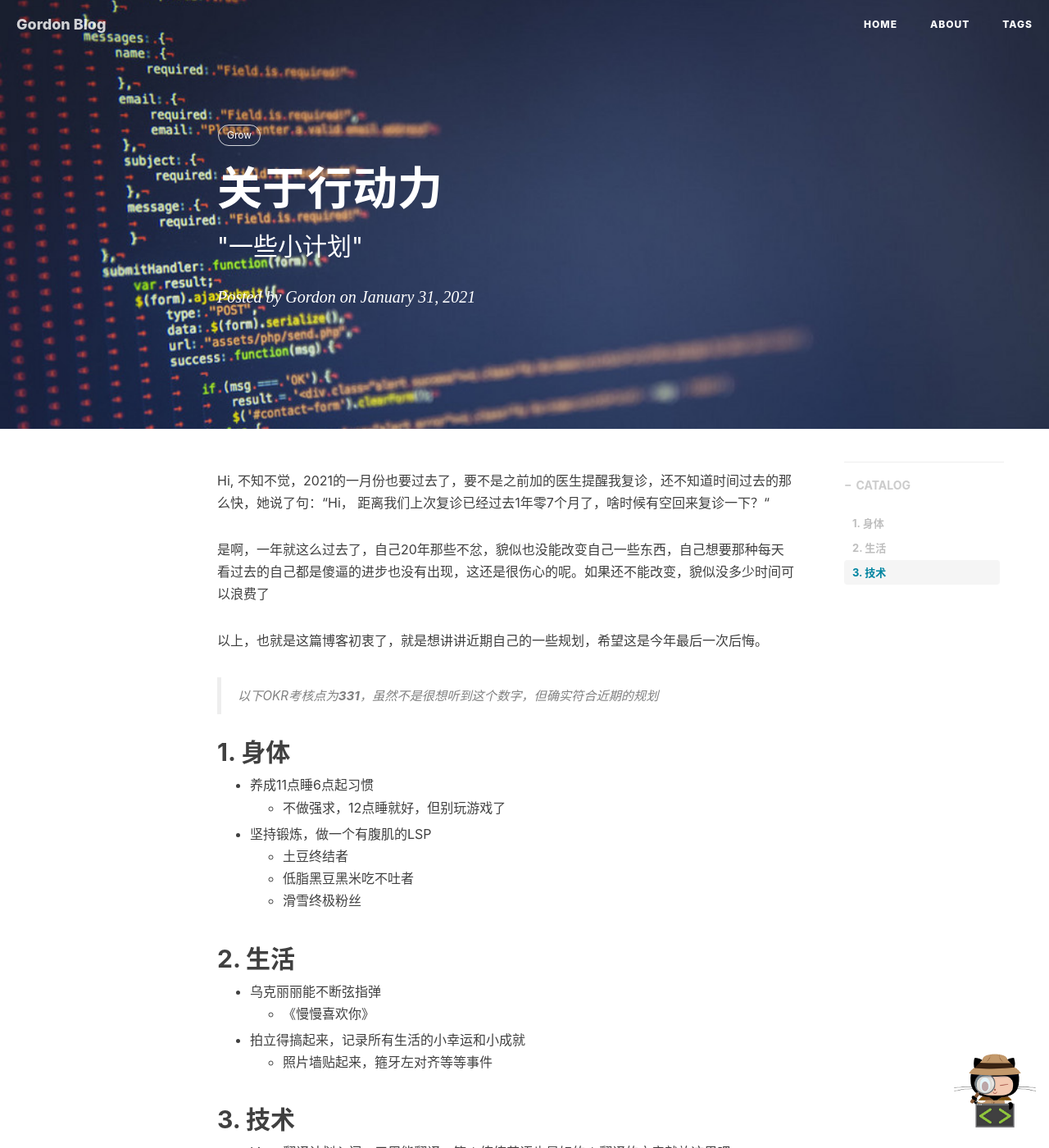
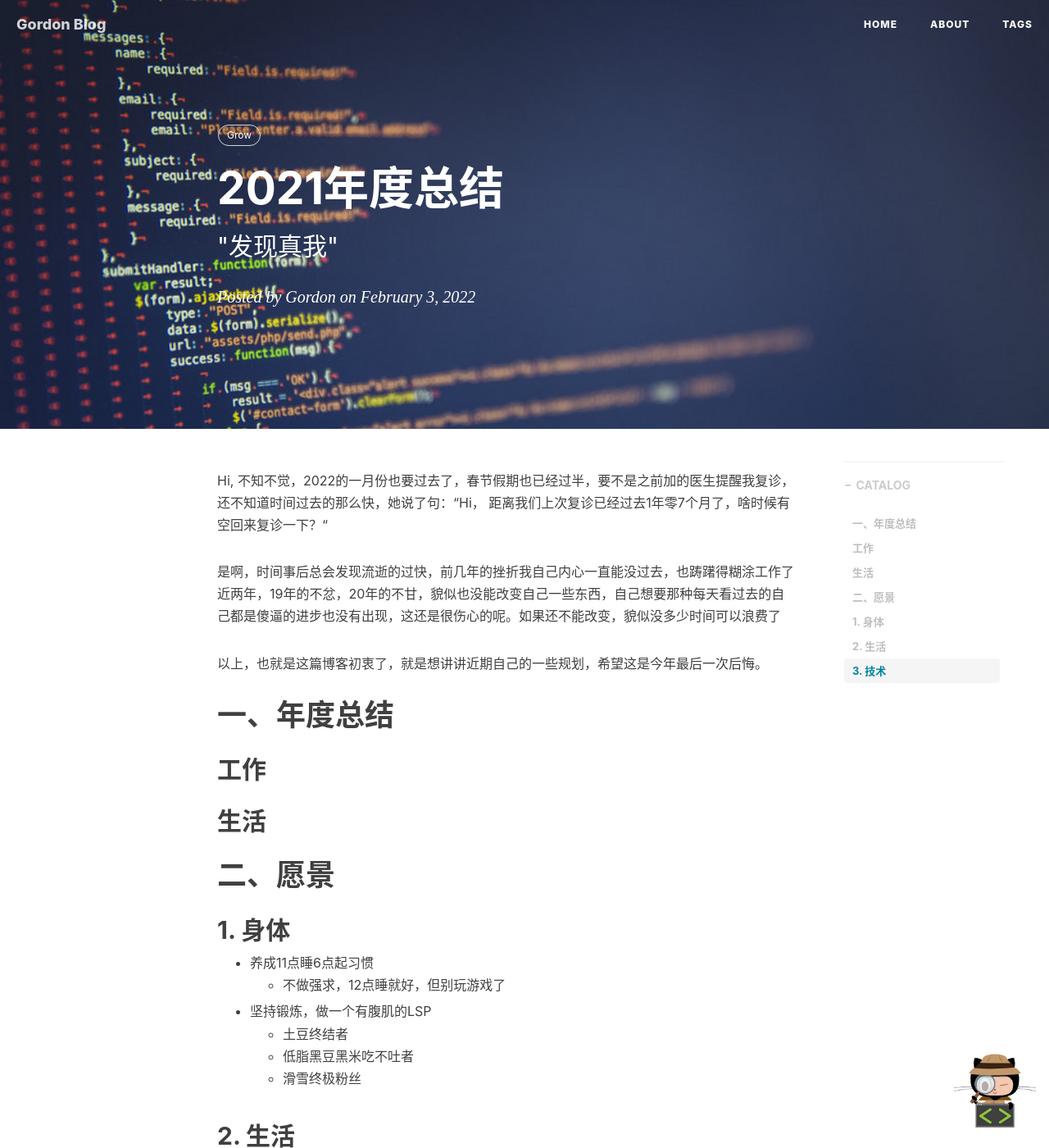
Before and after one commit to Gordon-Deng/Gordon-Deng.github.io, a Jekyll site: the page built from _posts/2022-01-31-关于行动力.markdown, in a window 1280 px wide and 1400 px high. Shown: the whole window at 82% size. Built offline with Jekyll 4.4.1, drawn with Linux system fonts in a browser that asks for light colours; nearby versions of some CDN libraries; comment, search, counter and statistics services are not loaded; some of the changed text lies outside the part shown.

Commit message:
create 2021 review

```diff
--- a/_posts/2021-01-31-关于行动力.markdown
+++ b/_posts/2022-01-31-关于行动力.markdown
@@ -1,8 +1,8 @@
 ---
 layout:     post
-title:      "关于行动力"
-subtitle:   "\"一些小计划\""
-date:       2021-01-31 5:00:00
+title:      "2021年度总结"
+subtitle:   "\"发现真我\""
+date:       2022-02-03 5:00:00
 author:     "Gordon"
 header-img: "img/in-post/2020-03-01-java11/java11-bg.jpg"
 catalog: true
@@ -10,15 +10,18 @@ tags:
     - Grow
 ---
 
-Hi, 不知不觉，2021的一月份也要过去了，要不是之前加的医生提醒我复诊，还不知道时间过去的那么快，她说了句：“Hi， 距离我们上次复诊已经过去1年零7个月了，啥时候有空回来复诊一下？“
+Hi, 不知不觉，2022的一月份也要过去了，春节假期也已经过半，要不是之前加的医生提醒我复诊，还不知道时间过去的那么快，她说了句：“Hi， 距离我们上次复诊已经过去1年零7个月了，啥时候有空回来复诊一下？“
 
-是啊，一年就这么过去了，自己20年那些不忿，貌似也没能改变自己一些东西，自己想要那种每天看过去的自己都是傻逼的进步也没有出现，这还是很伤心的呢。如果还不能改变，貌似没多少时间可以浪费了
+是啊，时间事后总会发现流逝的过快，前几年的挫折我自己内心一直能没过去，也踌躇得糊涂工作了近两年，19年的不忿，20年的不甘，貌似也没能改变自己一些东西，自己想要那种每天看过去的自己都是傻逼的进步也没有出现，这还是很伤心的呢。如果还不能改变，貌似没多少时间可以浪费了
 
 
 以上，也就是这篇博客初衷了，就是想讲讲近期自己的一些规划，希望这是今年最后一次后悔。
 
-> 以下OKR考核点为**331**，虽然不是很想听到这个数字，但确实符合近期的规划
+# 一、年度总结
+## 工作
+## 生活
 
+# 二、愿景
 ## 1. 身体
 * 养成11点睡6点起习惯
 	* 不做强求，12点睡就好，但别玩游戏了
@@ -28,6 +31,7 @@ Hi, 不知不觉，2021的一月份也要过去了，要不是之前加的医生
 	* 滑雪终极粉丝
 
 ## 2. 生活
+* 钢琴完成6个月成人学习计划，偏流行风
 * 乌克丽丽能不断弦指弹
 	* 《慢慢喜欢你》
 * 拍立得搞起来，记录所有生活的小幸运和小成就
```
